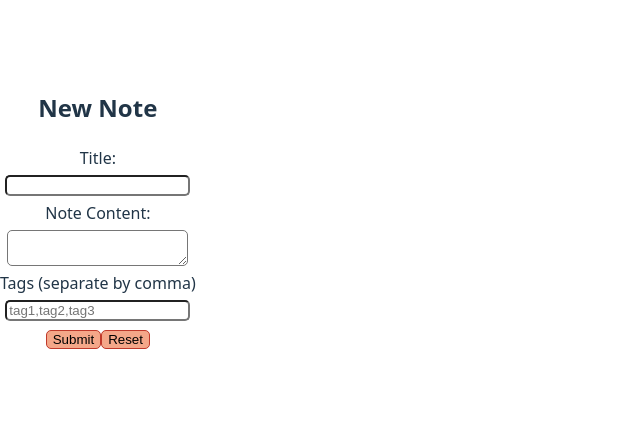
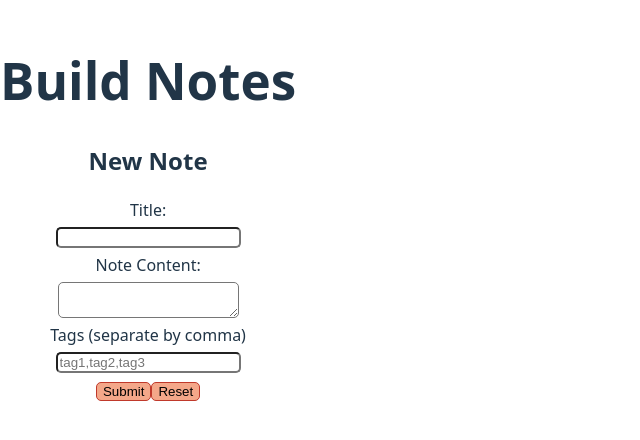
Before and after one commit to Alex-Muir/Build-Notes, a React (Vite) app: page / in a window 1280 px wide. Shown: the part 190-630 px from the top of the page, without its empty margins (0-640 px from the left). Built offline with nearby package versions, Linux system fonts and the light colour scheme.

Commit message:
restructured ternary expression in Input.jsx. Added an h1 tag to App.jsx for the App name.

```diff
--- a/src/App.jsx
+++ b/src/App.jsx
@@ -8,6 +8,7 @@ function App() {
 
   return (
     <>
+      <h1 className='AppName'>Build Notes</h1>
       <NoteSection></NoteSection>
     </>
   )
```
Also changed, not shown: src/components/Input.jsx (+5 -4 lines).
